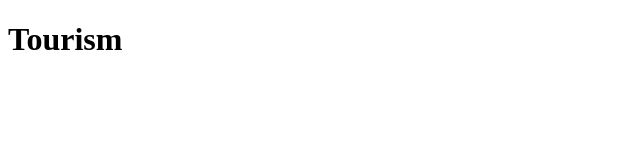
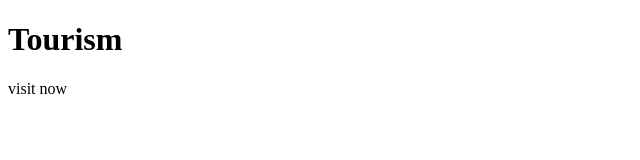
Before and after one commit to praveen-707/tourist, a plain HTML site: page index.html in a window 1280 px wide. Shown: the full height of the page, 0-640 px from the left. Drawn offline with Linux system fonts and the light colour scheme.

Commit message:
Update index.html

```diff
--- a/index.html
+++ b/index.html
@@ -3,5 +3,6 @@
   <head> </head>
   <body>
     <h1>Tourism</h1>
+    <p> visit now</p>
   </body>
 </html>
```
